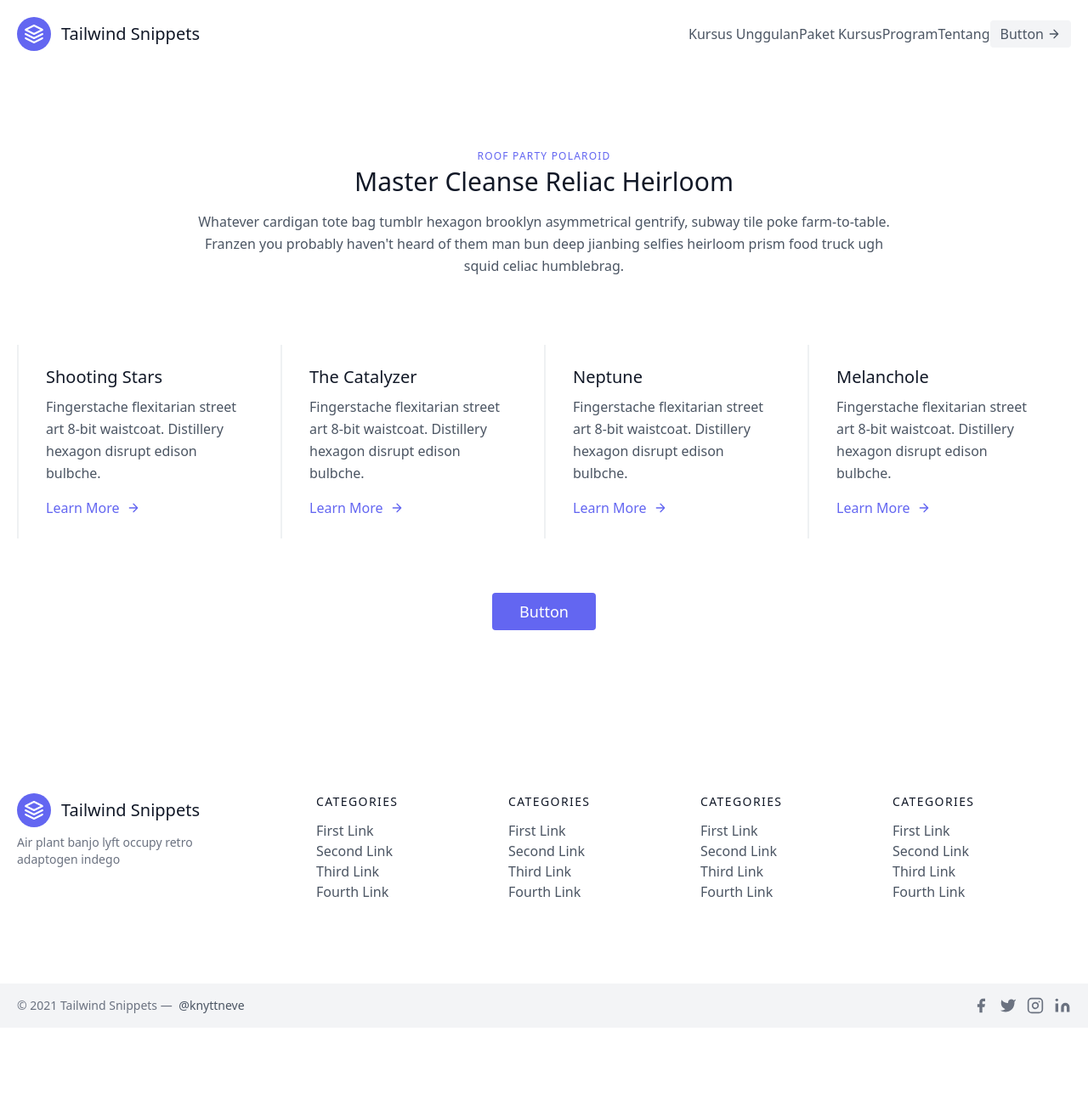
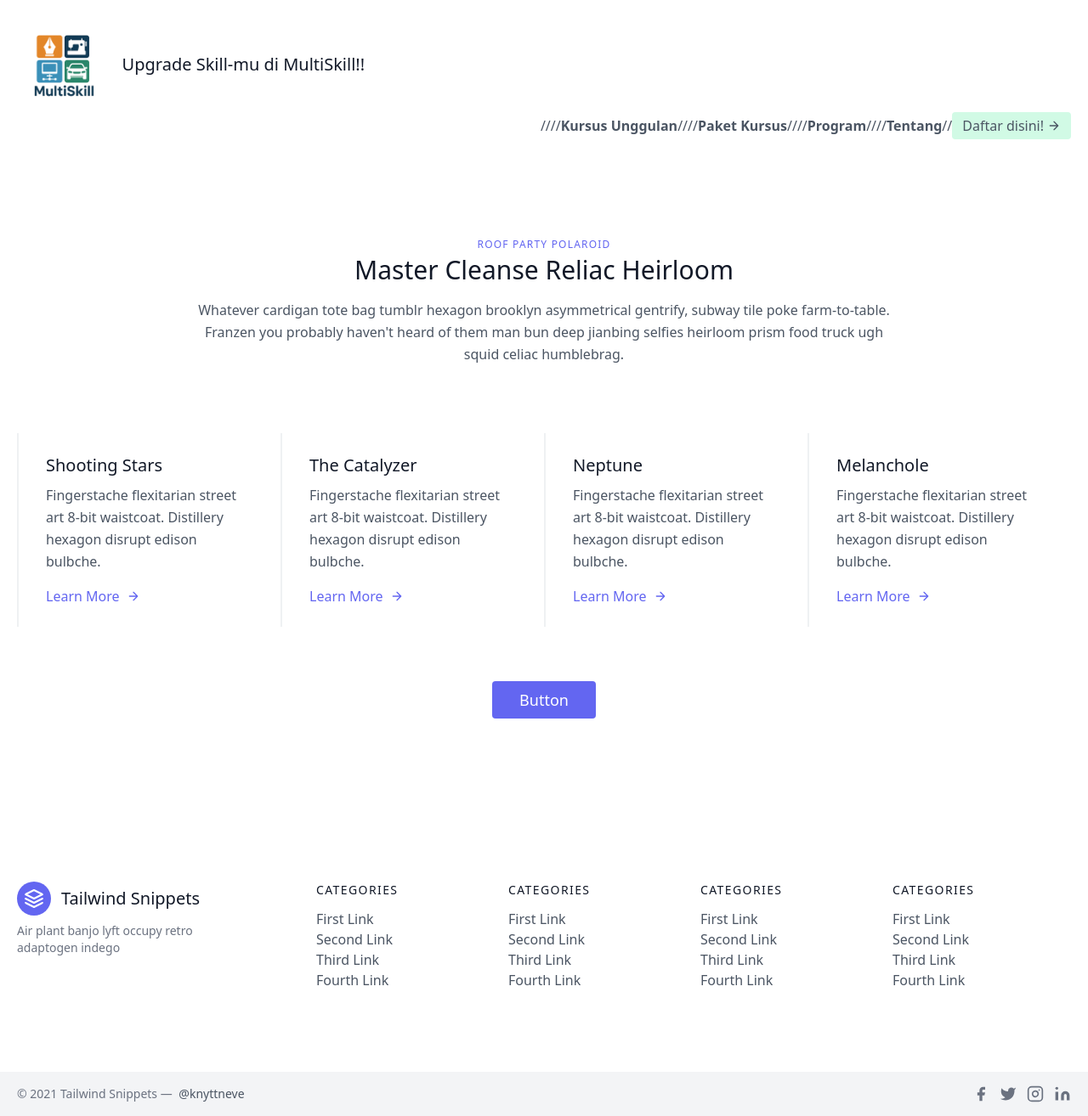
Before and after one commit to rafi-sudo/web-multiskill, a Jekyll site: the page index.html, which Jekyll copies as it is, in a window 1280 px wide. Shown: the whole page at 85% size. Built offline with Jekyll 4.4.1, drawn with Linux system fonts in a browser that asks for light colours; before the commit the page ends 1210 px from its top, so only the background shows below that.

Commit message:
logo_header

```diff
--- a/index.html
+++ b/index.html
@@ -16,18 +16,16 @@
   <header class="text-gray-600 body-font">
     <div class="container mx-auto flex flex-wrap p-5 flex-col md:flex-row items-center">
       <a class="flex title-font font-medium items-center text-gray-900 mb-4 md:mb-0">
-        <svg xmlns="http://www.w3.org/2000/svg" fill="none" stroke="currentColor" stroke-linecap="round" stroke-linejoin="round" stroke-width="2" class="w-10 h-10 text-white p-2 bg-indigo-500 rounded-full" viewBox="0 0 24 24">
-          <path d="M12 2L2 7l10 5 10-5-10-5zM2 17l10 5 10-5M2 12l10 5 10-5"></path>
-        </svg>
-        <span class="ml-3 text-xl">Tailwind Snippets</span>
+        <img src="assets/images/logo_header.png" style="width: 9%; height: auto;"></img>
+        <span class="ml-3 text-xl">Upgrade Skill-mu di MultiSkill!!</span>
       </a>
       <nav class="md:ml-auto flex flex-wrap items-center text-base justify-center">
-        <p><a href={( home.md | relative_url )}>Kursus Unggulan</a></p>
-        <p><a href={( paketkursus.md | relative_url )}>Paket Kursus</a></p>
-        <p><a href={( program.md | relative_url )}>Program</a></p>
-        <p><a href={( home.md | relative_url )}>Tentang</a></p>
+        <a href={( home.md | relative_url)}>////<b>Kursus Unggulan</b>//</a>
+        <a href={( paketkursus.md | relative_url)}>//<b>Paket Kursus</b>//</a>
+        <a href={( program.md | relative_url)}>//<b>Program</b>//</a>
+        <a href={( home.md | relative_url)}>//<b>Tentang</b>//</a>
       </nav>
-      <button class="inline-flex items-center bg-gray-100 border-0 py-1 px-3 focus:outline-none hover:bg-gray-200 rounded text-base mt-4 md:mt-0">Button
+      <button class="inline-flex items-center bg-green-100 border-0 py-1 px-3 focus:outline-none hover:bg-gray-200 rounded text-base mt-4 md:mt-0"><a href="about:blank">Daftar disini!</a>
         <svg fill="none" stroke="currentColor" stroke-linecap="round" stroke-linejoin="round" stroke-width="2" class="w-4 h-4 ml-1" viewBox="0 0 24 24">
           <path d="M5 12h14M12 5l7 7-7 7"></path>
         </svg>
```
Also changed, not shown: assets/images/logo_header.png (added).
